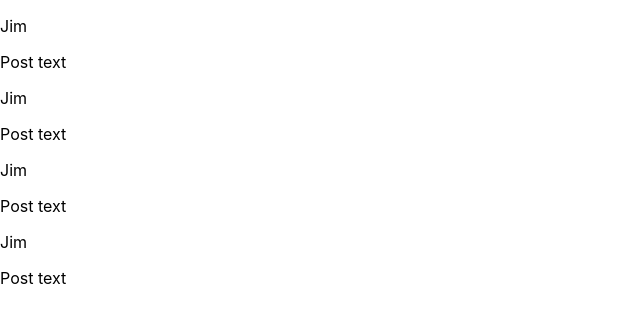
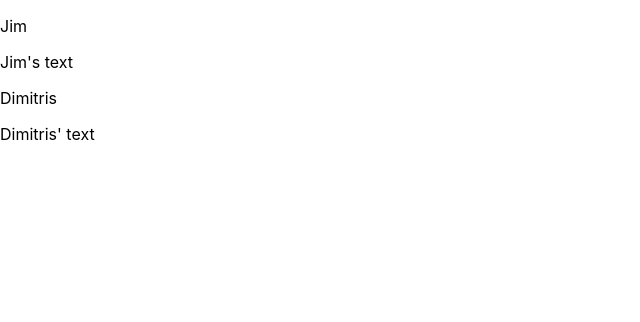
Before and after one commit to DimitrisAthanasiadis/udemy-react-complete-guide, a React (Create React App) app in the folder starting-project/: page / in a window 1280 px wide. Shown: the top 322 px of the page, without its empty margins (0-640 px from the left). Built offline with nearby package versions, Linux system fonts and the light colour scheme.

Commit message:
dynamic content in Post component by using props

```diff
--- a/starting-project/src/App.js
+++ b/starting-project/src/App.js
@@ -4,10 +4,8 @@ import Post from './components/Post/Post';
 function App() {
   return (
     <main>
-      <Post />
-      <Post />
-      <Post />
-      <Post />
+      <Post author="Jim" body="Jim's text" />
+      <Post author="Dimitris" body="Dimitris' text" />
     </main>
   );
 }
--- a/starting-project/src/components/Post/Post.js
+++ b/starting-project/src/components/Post/Post.js
@@ -1,12 +1,8 @@
-const names = ["Jim", "Dimitris"];
-
-function Post() {
-  const chosenName = Math.random() > 0.5 ? names[0] : names[1];
-
+function Post(props) {
   return (
     <div>
-      <p>{chosenName}</p>
-      <p>Post text</p>
+      <p>{props.author}</p>
+      <p>{props.body}</p>
     </div>
   );
 }
```
